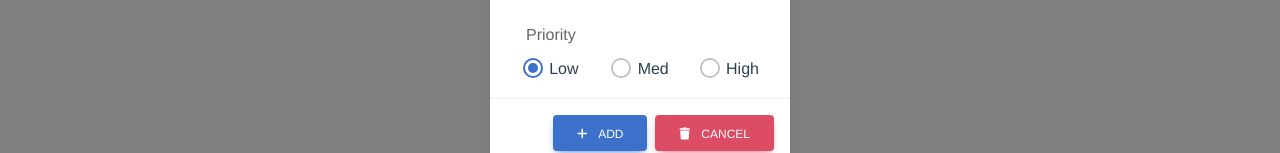
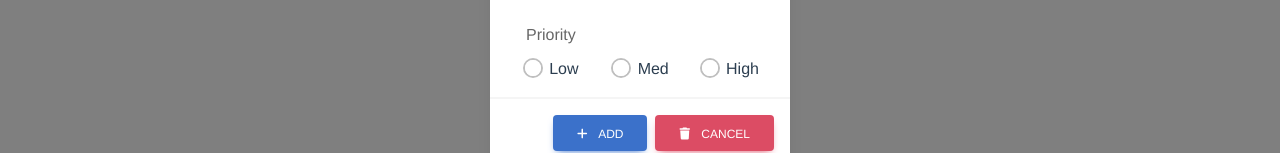
Before and after one commit to liammccon/task-manager, a Vue app: page / in a window 1280 px wide. Both pictures are taken after a click on the button "Show new new modal (test)". Shown: the part 436-589 px from the top of the page. Built offline with nearby package versions, Linux system fonts and the light colour scheme.

Commit message:
Edit task sets priority

```diff
--- a/src/components/Modal.vue
+++ b/src/components/Modal.vue
@@ -67,7 +67,7 @@
                             <label class="form-label ms-2" for="priority" style="text-align:left;">Priority</label>
                             <!--Low-->
                             <div class="col">
-                                <input class="form-check-input" type="radio" name="priority" id="priority-low" value="low" checked>
+                                <input class="form-check-input" type="radio" name="priority" id="priority-low" value="low">
                                 <label class="form-check-label" for="priority-low">
                                     Low
                                 </label>
@@ -125,8 +125,8 @@ export default {
             $('#modal').modal("show")
             this.taskCopy = jQuery.extend({}, this.task)
             if(this.type == "EDIT"){
-                console.log(this.taskCopy.description)
-                $('#description').val(this.taskCopy.description) //TODO
+                $("input[name=priority][value=" + this.task.priority + "]").prop('checked', true);
+                console.log("hi")
             }
             console.log(this.task)
         },
```
